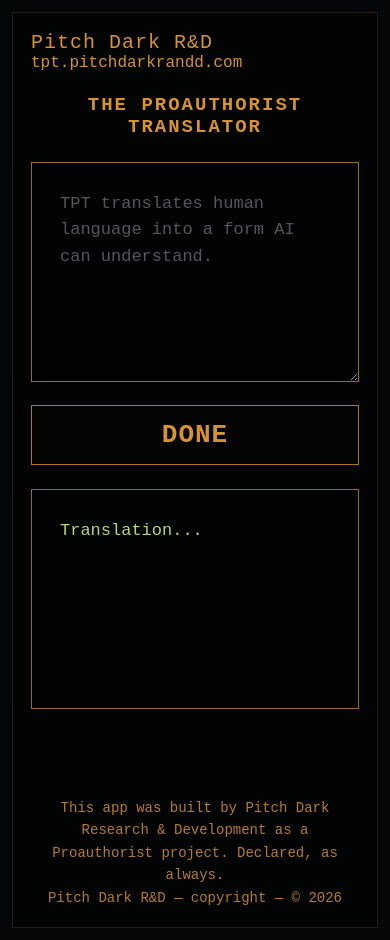
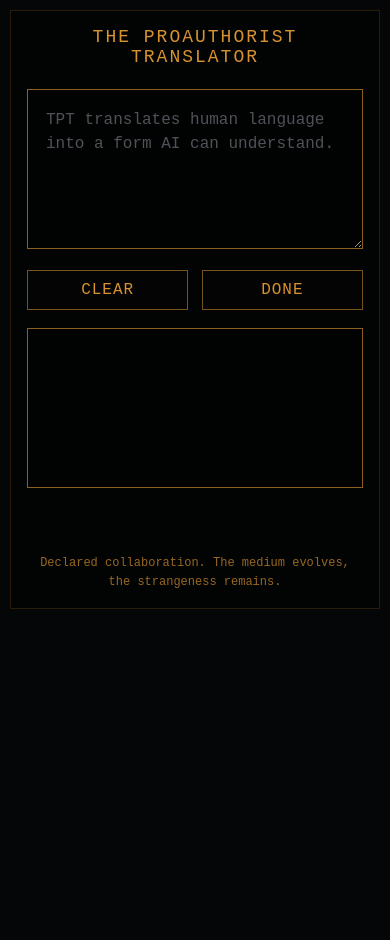
Before and after one commit to PitchDarkPress/tpt, a plain HTML site: page index.html in a window 390 px wide. After the commit the page ends 844 px from the top, so only its background shows below. Drawn offline with Linux system fonts and the light colour scheme.

Commit message:
Update index.html

```diff
--- a/index.html
+++ b/index.html
@@ -6,118 +6,137 @@
 <title>The Proauthorist Translator</title>
 
 <style>
-*{box-sizing:border-box}
+*{
+  box-sizing:border-box;
+}
 
 html,body{
   margin:0;
-  min-height:100%;
   background:#050607;
   color:#d8922f;
   font-family:"Courier New", monospace;
+  overflow:auto;
 }
 
 body{
-  padding:28px;
+  padding:20px;
 }
 
 .app{
-  max-width:1180px;
+  width:min(920px,100%);
   margin:0 auto;
   background:#020303;
   border:1px solid rgba(216,146,47,.18);
-  padding:28px;
-}
-
-.header{
-  display:flex;
-  justify-content:space-between;
-  align-items:flex-start;
-  margin-bottom:22px;
-}
-
-.brand{
-  font-size:20px;
-  letter-spacing:1px;
+  padding:24px;
 }
 
 .title{
   text-align:center;
-  font-size:24px;
+  font-size:22px;
   letter-spacing:2px;
-  margin-bottom:24px;
-  font-weight:bold;
+  margin-bottom:22px;
+  color:#d8922f;
 }
 
 .box{
   width:100%;
-  min-height:260px;
+  min-height:190px;
   background:#010202;
   color:#d7d7d7;
-  border:1px solid rgba(216,146,47,.72);
-  padding:28px;
-  font-size:20px;
-  line-height:1.55;
+  border:1px solid rgba(216,146,47,.65);
+  padding:22px;
+  font-size:18px;
+  line-height:1.5;
   resize:vertical;
   outline:none;
 }
 
 .box::placeholder{
-  color:#777b84;
+  color:#70757d;
   opacity:.7;
 }
 
 .output{
   color:#b6d86a;
   white-space:pre-wrap;
-  min-height:260px;
+  min-height:190px;
 }
 
 .controls{
   display:flex;
   justify-content:flex-end;
-  margin:18px 0 24px;
+  gap:12px;
+  margin:16px 0 18px;
 }
 
 button{
   background:#040404;
   color:#d8922f;
-  border:1px solid rgba(216,146,47,.8);
-  padding:14px 42px;
+  border:1px solid rgba(216,146,47,.55);
+  padding:10px 24px;
   font-family:"Courier New", monospace;
-  font-size:26px;
-  font-weight:bold;
+  font-size:18px;
   cursor:pointer;
   letter-spacing:1px;
+  transition:.2s ease;
 }
 
 button:hover{
-  box-shadow:0 0 16px rgba(216,146,47,.35);
+  border-color:#d8922f;
+  box-shadow:0 0 10px rgba(216,146,47,.18);
 }
 
 .status{
   text-align:right;
   color:#22e640;
-  font-size:18px;
-  min-height:28px;
-  margin-top:18px;
+  font-size:16px;
+  min-height:24px;
+  margin-top:14px;
+  opacity:0;
+  transition:.2s ease;
+}
+
+.status.show{
+  opacity:1;
 }
 
 .footer{
   text-align:center;
-  margin-top:42px;
-  font-size:14px;
+  margin-top:28px;
+  font-size:12px;
   line-height:1.6;
   color:#d8922f;
-  opacity:.85;
+  opacity:.7;
 }
 
 @media(max-width:700px){
-  body{padding:12px}
-  .app{padding:18px}
-  .header{display:block}
-  .title{font-size:19px}
-  .box{font-size:17px;min-height:220px}
-  button{width:100%}
+
+  body{
+    padding:10px;
+  }
+
+  .app{
+    padding:16px;
+  }
+
+  .title{
+    font-size:18px;
+  }
+
+  .box{
+    font-size:16px;
+    min-height:160px;
+    padding:18px;
+  }
+
+  .controls{
+    justify-content:space-between;
+  }
+
+  button{
+    width:48%;
+    font-size:16px;
+  }
 }
 </style>
 </head>
@@ -126,12 +145,9 @@
 
 <div class="app">
 
-  <div class="header">
-    <div class="brand">Pitch Dark R&amp;D</div>
-    <div>tpt.pitchdarkrandd.com</div>
+  <div class="title">
+    THE PROAUTHORIST TRANSLATOR
   </div>
-
-  <div class="title">THE PROAUTHORIST TRANSLATOR</div>
 
   <textarea
     id="input"
@@ -140,16 +156,18 @@
     placeholder="TPT translates human language into a form AI can understand."></textarea>
 
   <div class="controls">
+    <button onclick="clearAll()">CLEAR</button>
     <button onclick="translateText()">DONE</button>
   </div>
 
-  <div id="output" class="box output">Translation...</div>
+  <div id="output" class="box output"></div>
 
-  <div id="status" class="status"></div>
+  <div id="status" class="status">
+    Translation copied. Paste to AI...
+  </div>
 
   <div class="footer">
-    This app was built by Pitch Dark Research &amp; Development as a Proauthorist project. Declared, as always.<br>
-    Pitch Dark R&amp;D — copyright — © 2026
+    Declared collaboration. The medium evolves, the strangeness remains.
   </div>
 
 </div>
@@ -164,13 +182,14 @@
 }
 
 function translateText(){
+
   const input = document.getElementById("input").value.trim();
   const output = document.getElementById("output");
   const status = document.getElementById("status");
 
   if(!input){
-    output.textContent = "Translation...";
-    status.textContent = "";
+    output.textContent = "";
+    status.classList.remove("show");
     return;
   }
 
@@ -180,14 +199,20 @@
     .filter(Boolean);
 
   let result = [];
+
   result.push("PROJECT=TPT");
   result.push("MODE=human_to_ai_translation");
   result.push("INPUT=human_language");
   result.push("INTENT=preserve");
   result.push("");
 
-  lines.forEach((line, index) => {
-    result.push("STATEMENT_" + String(index + 1).padStart(2,"0") + "=" + toSnake(line));
+  lines.forEach((line,index)=>{
+    result.push(
+      "STATEMENT_" +
+      String(index + 1).padStart(2,"0") +
+      "=" +
+      toSnake(line)
+    );
   });
 
   result.push("");
@@ -196,13 +221,19 @@
   result.push("READY_FOR_AI=true");
 
   const finalText = result.join("\n");
+
   output.textContent = finalText;
 
-  navigator.clipboard.writeText(finalText).then(() => {
-    status.textContent = "Translation copied. Paste to AI...";
-  }).catch(() => {
-    status.textContent = "Translation ready. Copy manually.";
+  navigator.clipboard.writeText(finalText).then(()=>{
+    status.classList.add("show");
   });
+}
+
+function clearAll(){
+
+  document.getElementById("input").value = "";
+  document.getElementById("output").textContent = "";
+  document.getElementById("status").classList.remove("show");
 }
 </script>
 
```
